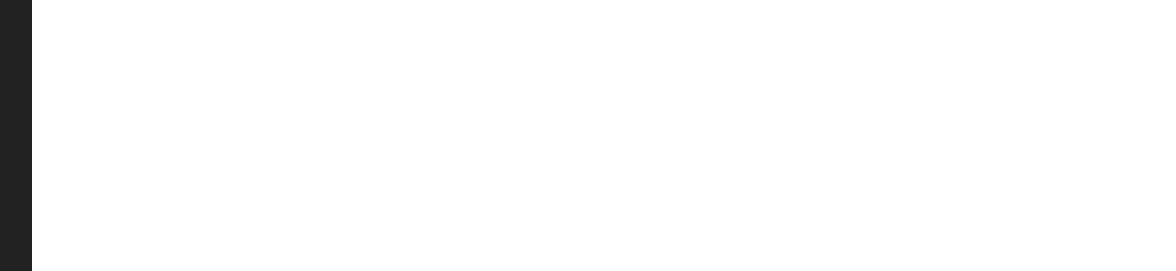
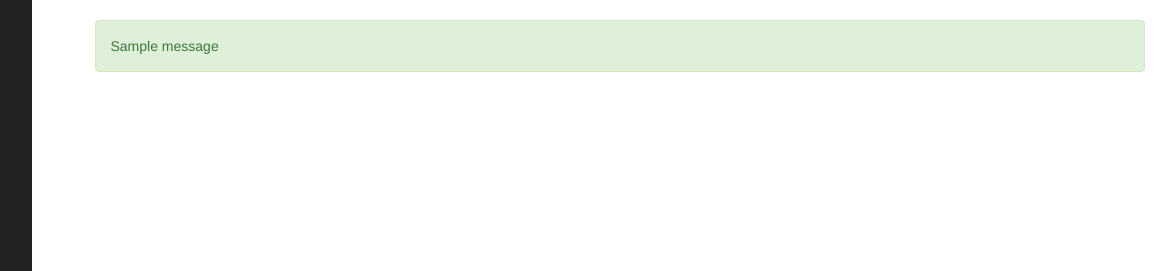
Before and after one commit to abdullakn/custom_admin_panel_CRUD, a Django app: template myapp/templates/adminnew.html in a window 1400 px wide. Shown: the part 238-509 px from the top of the page, without its empty margins (193-1369 px from the left). Run offline with Django 3.2, Linux system fonts and the light colour scheme; the template is opened without the code that fills it: values that come from a table or form of the project are taken from there, others are empty; data comes from the database, SQL or seed files in the repository; tables that the repository leaves empty hold one stand-in row (values such as "Sample post"); one stand-in notice (Sample message) is shown; some libraries are stand-ins or nearby versions.

Commit message:
some final styling done

```diff
--- a/myapp/templates/adminnew.html
+++ b/myapp/templates/adminnew.html
@@ -273,9 +273,34 @@
 
 
 
+
+
     </tbody>
 
+
+
+
+
 </table>
+
+
+<div class="col-lg-12">
+    <div class="form-group">
+        {% if messages %}
+            {% for message in messages %}
+                {% if message.tags == "success" %}
+                    <div class= "alert alert-success">{{ message }}</div>
+                {% elif message.tags == "error" %}
+                    <div class= "alert alert-danger">{{ message }}</div>
+                {% endif %}
+                {% endfor %}
+                {% endif %}
+
+    </div>
+ </div>
+
+
+
 
 
 
```
Also changed, not shown: myapp/views.py (+10 -3 lines).
